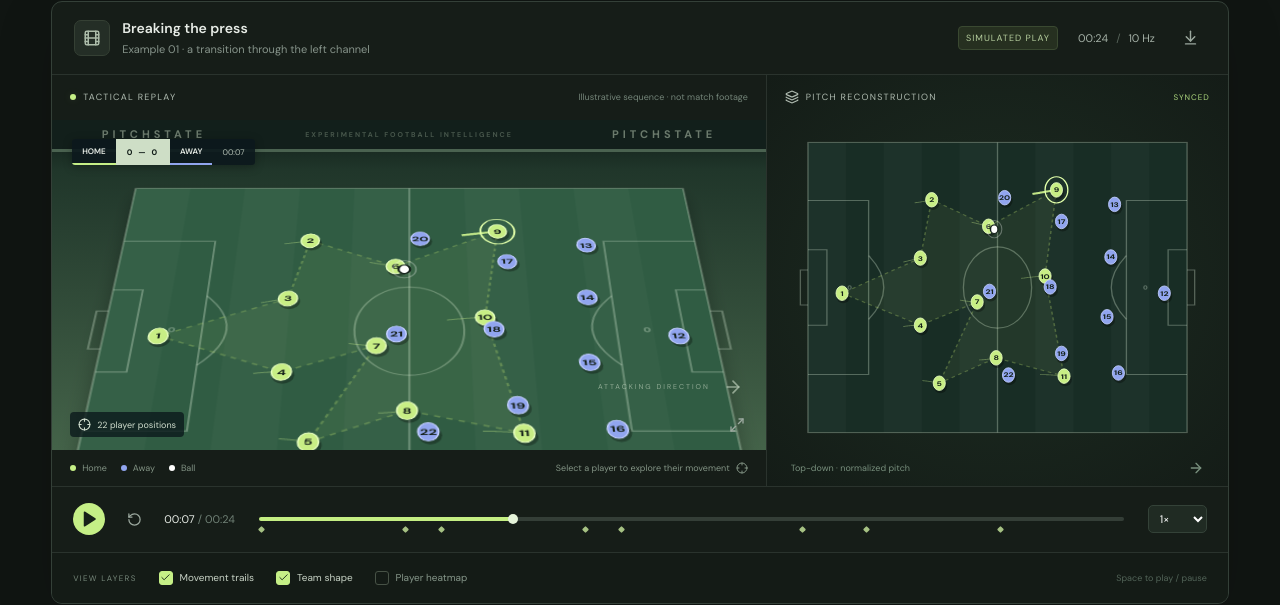
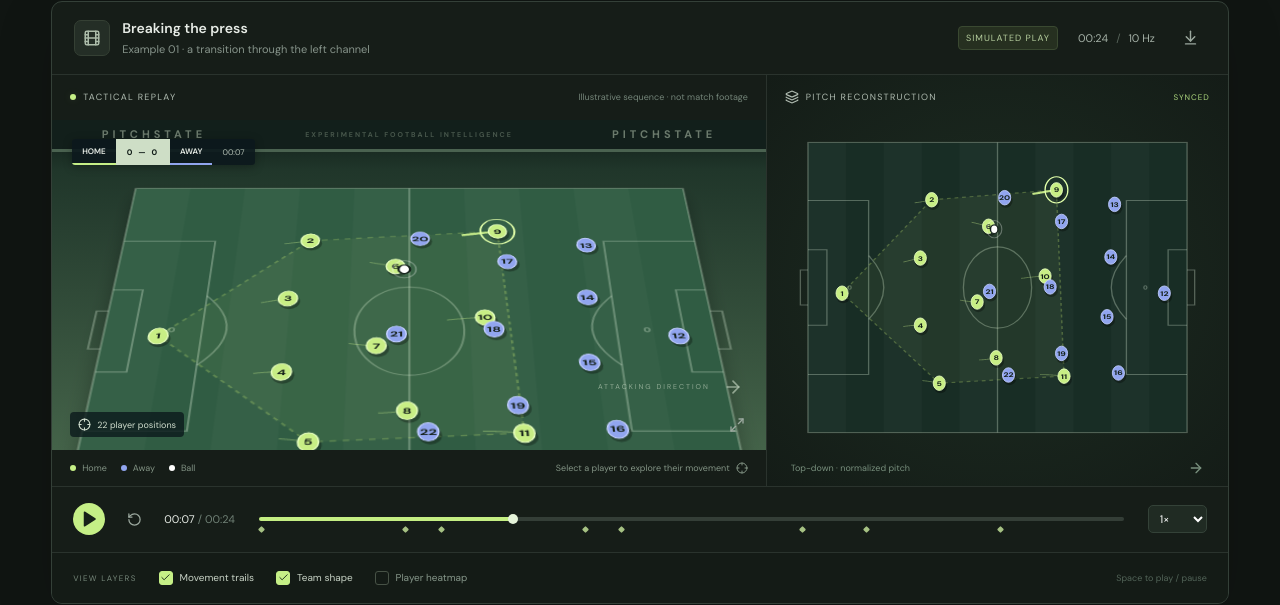
Before and after one commit to KennyMx/PitchState, a React (Vite) app: page / in a window 1280 px wide. Shown: the part 252-857 px from the top of the page. Built offline with nearby package versions, Linux system fonts and the light colour scheme.

Commit message:
chore: add CI, static deployment workflow, and verified project documentation

```diff
--- a/src/App.tsx
+++ b/src/App.tsx
@@ -140,11 +140,13 @@ export default function App() {
     if (video.current) video.current.currentTime = t;
   };
   const togglePlay = () => {
+    setTool(null);
     if (time >= analysis.duration) seek(0);
     setPlaying((p) => !p);
   };
   useEffect(() => {
     const handler = (e: KeyboardEvent) => {
+      if (e.defaultPrevented) return;
       if (
         ['INPUT', 'BUTTON', 'SELECT', 'TEXTAREA'].includes((e.target as HTMLElement).tagName) ||
         modal
--- a/src/components/Pitch.tsx
+++ b/src/components/Pitch.tsx
@@ -1,3 +1,4 @@
+import { convexHull } from '../core/geometry';
 import { frameAt, type Frame } from '../core/model';
 interface Props {
   frames: Frame[];
@@ -29,7 +30,7 @@ export default function Pitch({
       className={`pitch ${perspective ? 'perspective' : ''}`}
       viewBox="-5 -6 110 112"
       preserveAspectRatio="none"
-      role="img"
+      role="group"
       aria-label={
         local ? 'Camera-space player reconstruction' : 'Interactive top-down pitch reconstruction'
       }
@@ -88,8 +89,7 @@ export default function Pitch({
           )}
       {shape && home.length > 2 && (
         <polygon
-          points={[...home]
-            .sort((a, b) => Math.atan2(a.y - 50, a.x - 50) - Math.atan2(b.y - 50, b.x - 50))
+          points={convexHull(home)
             .map((p) => `${p.x},${p.y}`)
             .join(' ')}
           fill="#c8ed72"
--- a/src/core/analyze.ts
+++ b/src/core/analyze.ts
@@ -41,11 +41,12 @@ export async function analyzeVideo(
     });
   try {
     await waitEvent('loadeddata');
-    if (!Number.isFinite(video.duration) || video.duration <= 0 || video.duration > 60)
+    if (!Number.isFinite(video.duration) || video.duration < 1 || video.duration > 60)
       throw new Error('Choose a clip between 1 and 60 seconds.');
     const canvas = document.createElement('canvas');
-    canvas.width = 480;
-    canvas.height = Math.round((480 * video.videoHeight) / video.videoWidth);
+    const scale = Math.min(1, 480 / Math.max(video.videoWidth, video.videoHeight));
+    canvas.width = Math.max(1, Math.round(video.videoWidth * scale));
+    canvas.height = Math.max(1, Math.round(video.videoHeight * scale));
     const ctx = canvas.getContext('2d', { willReadFrequently: true })!;
     const frames: Frame[] = [];
     for (let time = 0; time < video.duration; time += 0.2) {
--- a/src/core/geometry.ts
+++ b/src/core/geometry.ts
@@ -73,6 +73,39 @@ export function enrichFrames(frames: Frame[], matrix: Matrix | null, marks: Ball
               p.y <= 100,
           )
       : f.players;
-    return { ...f, players, ball: ball && matrix ? project(ball, matrix) : ball };
+    const mappedBall = ball && matrix ? project(ball, matrix) : ball;
+    const validBall =
+      mappedBall &&
+      Number.isFinite(mappedBall.x) &&
+      Number.isFinite(mappedBall.y) &&
+      mappedBall.x >= 0 &&
+      mappedBall.x <= 100 &&
+      mappedBall.y >= 0 &&
+      mappedBall.y <= 100
+        ? mappedBall
+        : null;
+    return { ...f, players, ball: validBall };
   });
 }
+
+/** Monotone-chain hull: team envelope must not self-intersect or depend on player order. */
+export function convexHull(points: Point[]): Point[] {
+  const sorted = [...points].sort((a, b) => a.x - b.x || a.y - b.y);
+  if (sorted.length < 3) return sorted;
+  const turn = (a: Point, b: Point, c: Point) =>
+    (b.x - a.x) * (c.y - a.y) - (b.y - a.y) * (c.x - a.x);
+  const half = (items: Point[]) => {
+    const hull: Point[] = [];
+    for (const p of items) {
+      while (hull.length >= 2 && turn(hull[hull.length - 2], hull[hull.length - 1], p) <= 0)
+        hull.pop();
+      hull.push(p);
+    }
+    return hull;
+  };
+  const lower = half(sorted),
+    upper = half([...sorted].reverse());
+  lower.pop();
+  upper.pop();
+  return [...lower, ...upper];
+}
```
Also changed, not shown: index.html (+18 -1 lines), tsconfig.json (+18 -1 lines), 5 other files (tests, documents, lock files or other folders).
